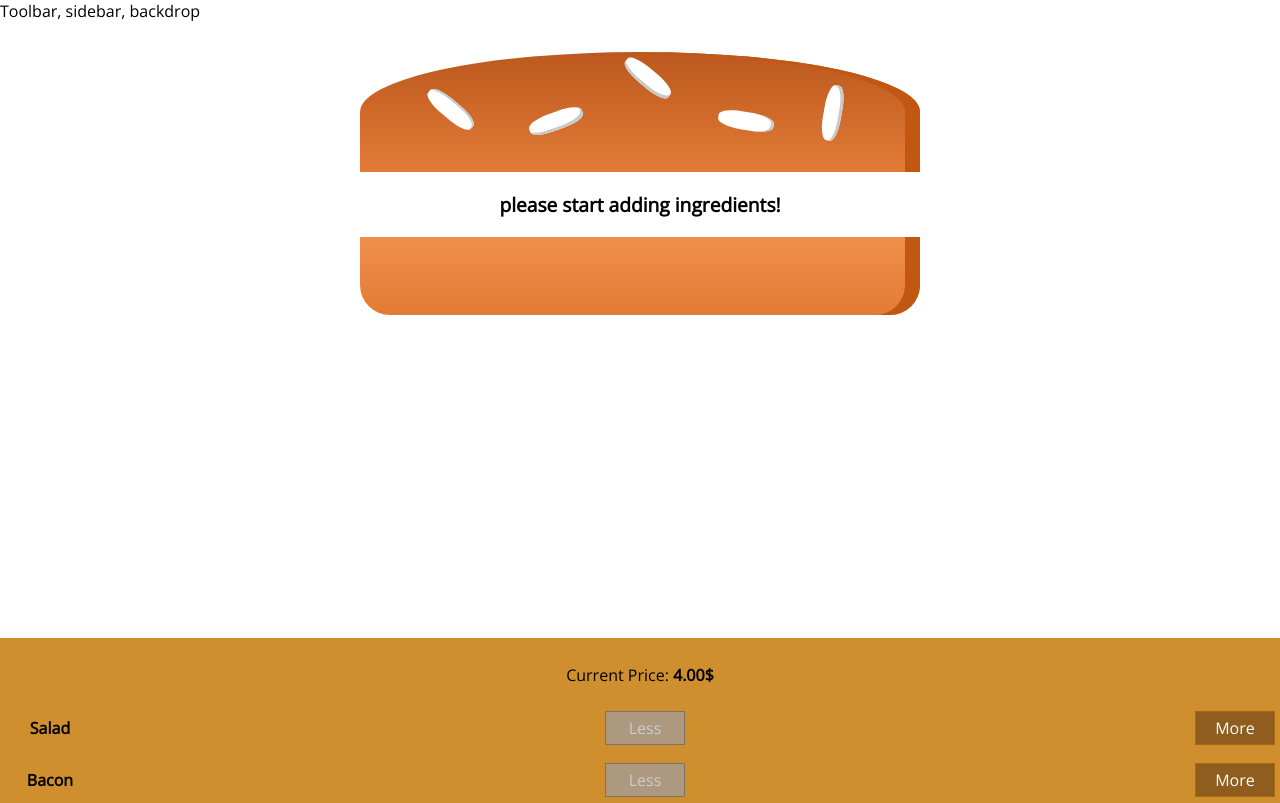
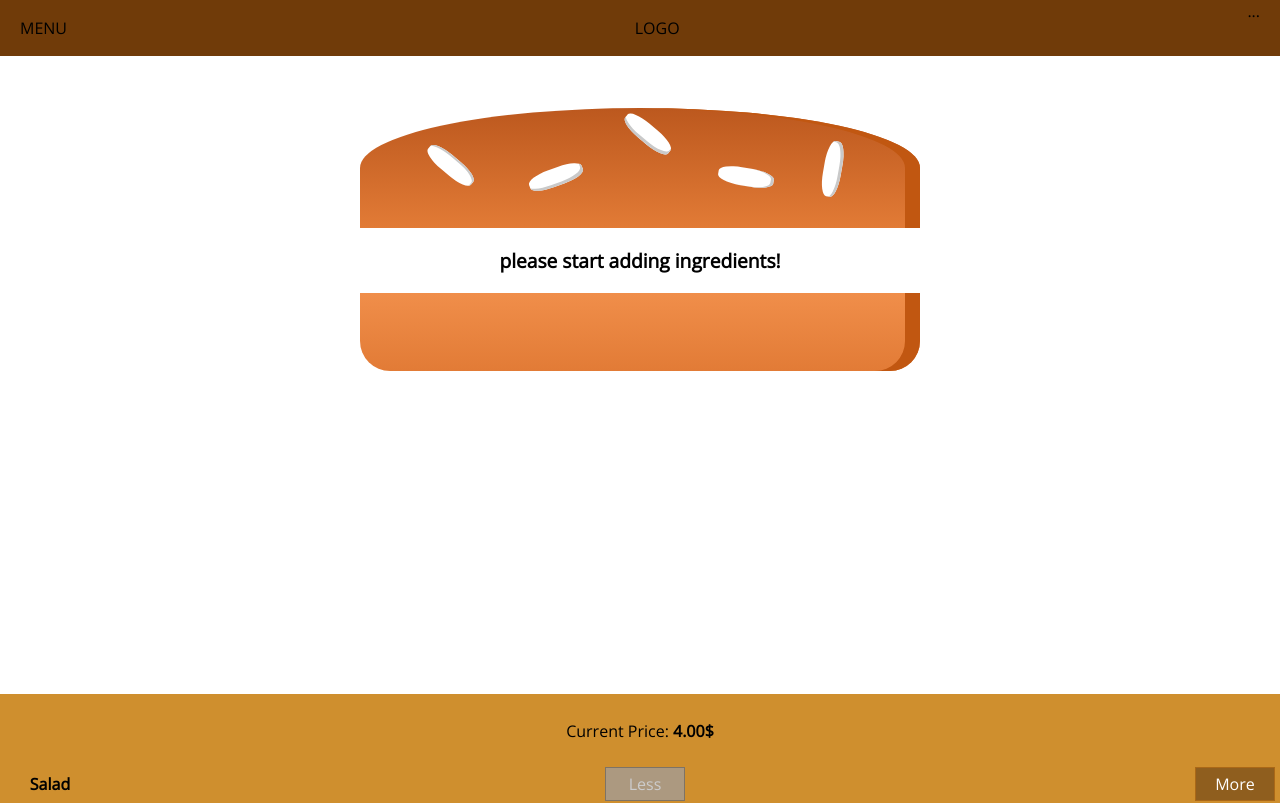
Before and after one commit to Akuljot05/Burger-Builder, a React (Create React App) app: page / in a window 1280 px wide. Shown: the top 803 px of the page. Built offline with nearby package versions, Linux system fonts and the light colour scheme.

Commit message:
Adding a toolbar

```diff
--- a/src/components/Layout/Layout.js
+++ b/src/components/Layout/Layout.js
@@ -1,9 +1,11 @@
 import React from 'react';
 import Aux from '../../hoc/Auxiliary';
 import classes from './Layout.module.css';
+import Toolbar from '../../components/Navigation/Toolbar/Toolbar';
 
 const layout = (props) => (
     <Aux>
+        <Toolbar />
         <div>Toolbar, sidebar, backdrop</div>
         <main className={classes.Content}>
             {props.children}
--- a/src/components/Layout/Layout.module.css
+++ b/src/components/Layout/Layout.module.css
@@ -1,3 +1,3 @@
 .Content{
-    margin-top: 16px;
+    margin-top: 72px;
 }
--- /dev/null
+++ b/src/components/Navigation/Toolbar/Toolbar.js
@@ -0,0 +1,15 @@
+import React from 'react';
+import classes from './Toolbar.module.css';
+
+
+const toolbar = (props) => (
+    <header className={classes.Toolbar}>
+        <div >MENU</div>
+        <div>LOGO</div>
+        <nav>
+            ...
+        </nav>
+    </header>
+);
+
+export default toolbar;
--- /dev/null
+++ b/src/components/Navigation/Toolbar/Toolbar.module.css
@@ -0,0 +1,19 @@
+.Toolbar{
+    height: 56px;
+    width: 100%;
+    position: fixed;
+    top: 0;
+    left: 0;
+    background-color: #703B09;
+    display: flex;
+    justify-content: space-between;
+    align-items: center;
+    padding: 0 20px;
+    box-sizing: border-box;
+    z-index: 90;
+}
+
+.Toolbar nav {
+    height: 100%;
+
+}
```
